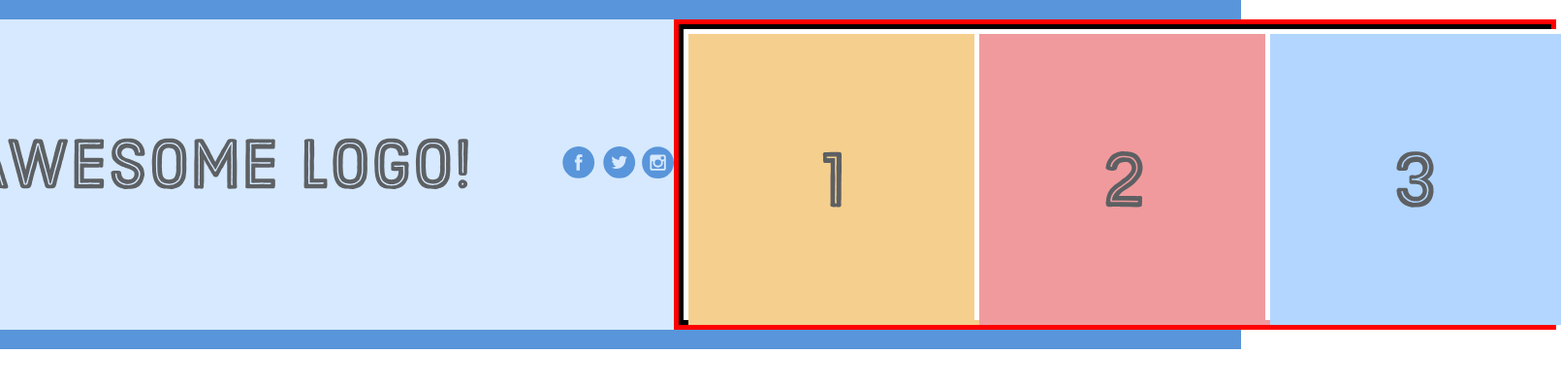
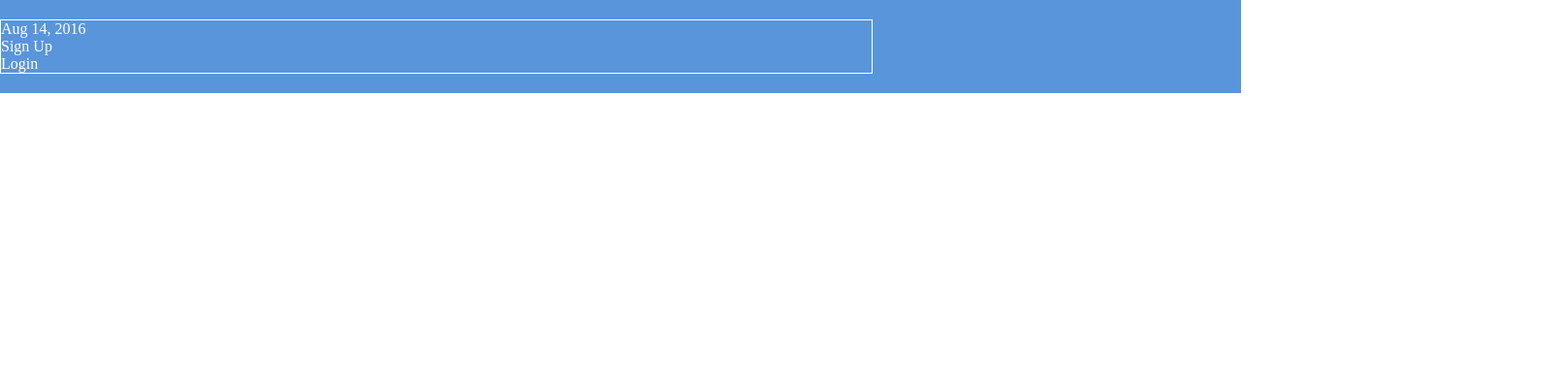
Before and after one commit to Sajanjames12/flexbox, a plain HTML site: page index.html in a window 1280 px wide. Shown: the whole page at 97% size, 1610 px wide, since content can reach past the window. Drawn offline with Linux system fonts and the light colour scheme.

Commit message:
revert css to original code to rework on the css

```diff
--- a/index.html
+++ b/index.html
@@ -6,34 +6,11 @@
     <link rel='stylesheet' href='styles.css'/>
   </head>
   <body>
-    <div>
-      <div class='menu-container'>
-        <div class='menu'>
-          <div class='date'>Aug 14, 2016</div>
-          <div class='links'>
-            <div class='signup'>Sign Up</div>
-            <div class='login'>Login</div>
-          </div>
-      </div>
-      <div class='header-container'>
-        <div class='header'>
-          <div class='subscribe'>Subscribe &#9662;</div>
-          <div class='logo'><img src='./images/awesome-logo.svg'></div>
-          <div class='social'><img src='./images/social-icons.svg'/></div>
-        </div>
-      </div>
-      <div class='photo-grid-container'>
-        <div class='photo-grid'>
-          <div class='photo-grid-item first-item'>
-            <img src='images/one.svg'/>
-          </div>
-          <div class='photo-grid-item'>
-            <img src='images/two.svg'/>
-          </div>
-          <div class='photo-grid-item'>
-            <img src='images/three.svg'/>
-          </div>
-        </div>
+    <div class='menu-container'>
+      <div class='menu'>
+        <div class='date'>Aug 14, 2016</div>
+        <div class='signup'>Sign Up</div>
+        <div class='login'>Login</div>
       </div>
     </div>
   </body>
--- a/styles.css
+++ b/styles.css
@@ -7,55 +7,10 @@
 .menu-container {
   color: #fff;
   background-color: #5995DA;  /* Blue */
-  display: flex;
-  justify-content: center;
-  padding:20px 0;
+  padding: 20px 0;
 }
 
 .menu {
+  border: 1px solid #fff;  /* For debugging */
   width: 900px;
-  display: flex;
-  justify-content: space-between;
 }
-
-.links{
-  display: flex;
-  justify-content: flex-end;
-}
-
-.login{
-  margin-left: 20px;
-}
-
-.header-container{
-  color: #5995DA;
-  background-color: #D6E9FE;
-  display: flex;
-  justify-content: center;
-}
-
-.header{
-  display: flex;
-  justify-content: space-between;
-  width: 900px;
-  height: 300px;
-  align-items: center;
-}
-
-.photo-grid-container {
-  display: flex;
-  align-items: center;
-  border: 5px solid red;
-}
-
-.photo-grid {
-  width: 900px;
-  display: flex;
-  border: 5px solid black;
-}
-
-.photo-grid-item {
-  border: 5px solid #fff;
-  width: 300px;
-  height: 300px;
-}
```
